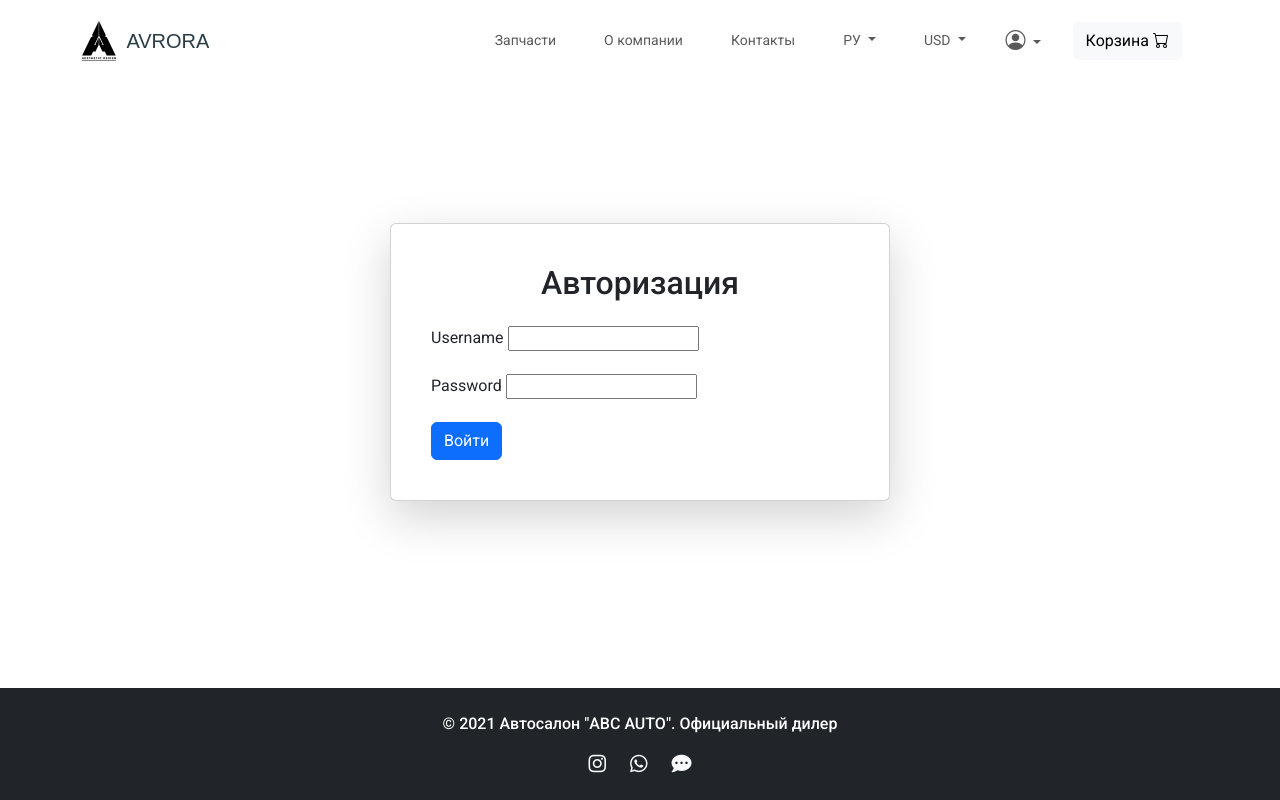
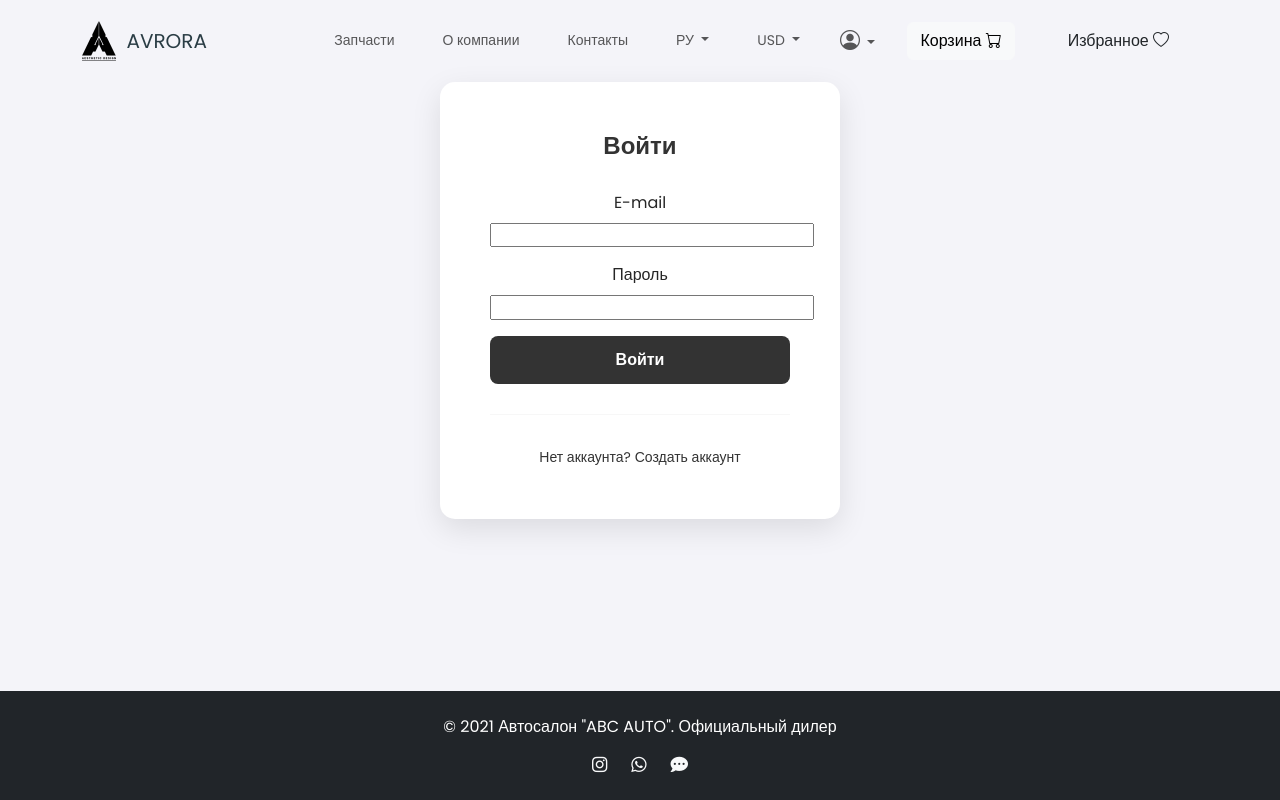
Before and after one commit to asel6320/spare_Asel, a Django app: page /accounts/login/ in a window 1280 px wide. Run offline with Django 5.2, Linux system fonts and the light colour scheme; parts of the project's set-up code (start-up, migrations or seed data) failed here and were passed over.

Commit message:
создал модель избранное,представления,создал шаблон избранное,добавил jscript, добавил пути в urls

```diff
--- a/source/accounts/templates/login.html
+++ b/source/accounts/templates/login.html
@@ -1,11 +1,97 @@
 {% extends 'base.html' %}
 
 {% block content %}
-<div class="d-flex justify-content-center align-items-center" style="min-height: 70vh;">
-    <div class="card shadow-lg p-4" style="width: 100%; max-width: 500px;">
-        <div class="card-body">
-            <h2 class="card-title mb-4 text-center">Авторизация</h2>
-            <form method="post">
+    <style>
+        @import url('https://fonts.googleapis.com/css2?family=Poppins:wght@400;600&display=swap');
+
+        body {
+            font-family: 'Poppins', sans-serif;
+            height: 100vh;
+            margin: 0;
+            background-color: #f4f4f9;
+        }
+
+        .login-container {
+            display: flex;
+            justify-content: center;
+            align-items: center;
+
+        }
+
+        .login {
+            background-color: white;
+            padding: 50px;
+            border-radius: 15px;
+            box-shadow: 0px 10px 30px rgba(0, 0, 0, 0.1);
+            width: 400px;
+            text-align: center;
+        }
+
+        h2 {
+            font-size: 24px;
+            font-weight: 600;
+            margin-bottom: 30px;
+            color: #333;
+        }
+
+        form {
+            margin-top: 20px;
+        }
+
+        input.text {
+            width: 100%;
+            padding: 15px;
+            margin: 10px 0;
+            border: 1px solid #ddd;
+            border-radius: 8px;
+            font-size: 14px;
+            transition: all 0.3s ease;
+        }
+
+        input.text:focus {
+            border-color: #333;
+            box-shadow: 0px 0px 5px rgba(51, 51, 51, 0.2);
+        }
+
+        button.signin {
+            width: 100%;
+            padding: 15px;
+            background-color: #333;
+            color: white;
+            border: none;
+            border-radius: 8px;
+            font-size: 16px;
+            font-weight: 600;
+            cursor: pointer;
+            transition: background-color 0.3s ease;
+        }
+
+        button.signin:hover {
+            background-color: #555;
+        }
+
+        hr {
+            margin: 30px 0;
+            border: 0;
+            border-top: 1px solid #ddd;
+        }
+
+        a {
+            color: #333;
+            font-size: 14px;
+            text-decoration: none;
+        }
+
+        a:hover {
+            text-decoration: underline;
+        }
+    </style>
+</head>
+<body>
+    <div class="login-container">
+        <div class="login">
+            <h2>Войти</h2>
+            <form method="POST" action="{% url 'accounts:login' %}">
                 {% csrf_token %}
                 {% if form.non_field_errors %}
                     <div class="alert alert-danger">
@@ -14,8 +100,9 @@
                         {% endfor %}
                     </div>
                 {% endif %}
+
                 <div class="mb-3">
-                    <label for="{{ form.username.id_for_label }}" class="form-label">Username</label>
+                    <label for="{{ form.username.id_for_label }}" class="form-label">E-mail</label>
                     {{ form.username }}
                     {% if form.username.errors %}
                         <div class="text-danger">
@@ -25,8 +112,9 @@
                         </div>
                     {% endif %}
                 </div>
+
                 <div class="mb-3">
-                    <label for="{{ form.password.id_for_label }}" class="form-label">Password</label>
+                    <label for="{{ form.password.id_for_label }}" class="form-label">Пароль</label>
                     {{ form.password }}
                     {% if form.password.errors %}
                         <div class="text-danger">
@@ -36,9 +124,15 @@
                         </div>
                     {% endif %}
                 </div>
-                <button type="submit" class="btn btn-primary">Войти</button>
+
+                <button type="submit" class="signin">Войти</button>
+
+                <hr>
+
+                <a href="{% url 'accounts:register' %}">Нет аккаунта? Создать аккаунт</a>
             </form>
         </div>
     </div>
-</div>
+</body>
+</html>
 {% endblock %}
--- /dev/null
+++ b/source/webapp/static/js/favorite.js
@@ -0,0 +1,43 @@
+document.addEventListener('DOMContentLoaded', function() {
+    const favoriteForms = document.querySelectorAll('.favorite-form');
+
+    favoriteForms.forEach(form => {
+        form.addEventListener('click', function(event) {
+            event.preventDefault();
+
+            const partId = form.getAttribute('data-part-id');
+            const csrfToken = form.querySelector('[name="csrfmiddlewaretoken"]').value;
+            const heartIcon = form.querySelector('.bi');
+
+            // AJAX-запрос для добавления или удаления из избранного
+            fetch(`/favorites/add/${partId}/`, {
+                method: 'POST',
+                headers: {
+                    'X-CSRFToken': csrfToken,
+                    'Content-Type': 'application/json',
+                },
+                body: JSON.stringify({}),
+            })
+            .then(response => response.json())
+            .then(data => {
+                if (data.status === 'added') {
+                    // Меняем иконку на заполненное красное сердечко
+                    heartIcon.classList.remove('bi-heart', 'text-black-50');
+                    heartIcon.classList.add('bi-heart-fill', 'text-danger');
+                } else if (data.status === 'removed') {
+                    // Меняем иконку на белое незаполненное сердечко
+                    heartIcon.classList.remove('bi-heart-fill', 'text-danger');
+                    heartIcon.classList.add('bi-heart', 'text-black-50');
+                }
+
+                // Оповещение в навигационной панели
+                const favoriteCountElement = document.querySelector('.nav-item .btn-light-emphasis');
+                favoriteCountElement.innerHTML = `Избранное <i class="bi bi-heart-fill text-danger"></i> (<span class="favorite-count" style="color: red;">${data.favorite_count}</span>)`;
+
+            })
+            .catch(error => {
+                console.error('Ошибка:', error);
+            });
+        });
+    });
+});
--- a/source/webapp/templates/base.html
+++ b/source/webapp/templates/base.html
@@ -89,6 +89,11 @@
                                 <i class="bi bi-cart"></i>
                             </a>
                         </li>
+                        <li class="nav-item px-3">
+                                <a class="btn btn-light-emphasis ms-2" href="{% url 'webapp:favorites' %}">
+                                    Избранное <i class="bi bi-heart"></i>
+                                </a>
+                            </li>
                     </ul>
                 </div>
             </div>
@@ -123,5 +128,6 @@
         crossorigin="anonymous"></script>
 <script src="{% static 'js/scripts.js' %}"></script>
 <script src="{% static 'js/popup_script.js' %}"></script>
+<script src="{% static 'js/favorite.js' %}"></script>
 </body>
 </html>
--- a/source/webapp/urls.py
+++ b/source/webapp/urls.py
@@ -1,5 +1,6 @@
 from django.urls import path
 
+from webapp.views.favorites import FavoriteView, FavoriteAdd, FavoriteDelete
 from webapp.views.parts import about_us
 from webapp.views import PartsListView, PartsDetailView, CartView, CartAdd, CartDelete, OrderCreate, PartsMainView, get_models
 
@@ -15,4 +16,7 @@ urlpatterns = [
     path('parts/about_us/', about_us, name='about_us'),
     path('order/create/', OrderCreate.as_view(), name='order_create'),
     path('get-models/', get_models, name='get_models'),
+    path('favorites/', FavoriteView.as_view(), name='favorites'),
+    path('favorites/add/<int:pk>/', FavoriteAdd.as_view(), name='favorite_add'),
+    path('favorites/<int:pk>/delete/', FavoriteDelete.as_view(), name='favorite_delete'),
 ]
```
Also changed, not shown: source/webapp/models/favorites.py (added, +32 -0 lines), source/webapp/templates/favorites/favorites.html (added, +60 -0 lines), source/webapp/templates/partial/part_view_partial.html (+26 -5 lines), source/webapp/views/favorites.py (added, +66 -0 lines), source/webapp/views/parts.py (+17 -0 lines).
